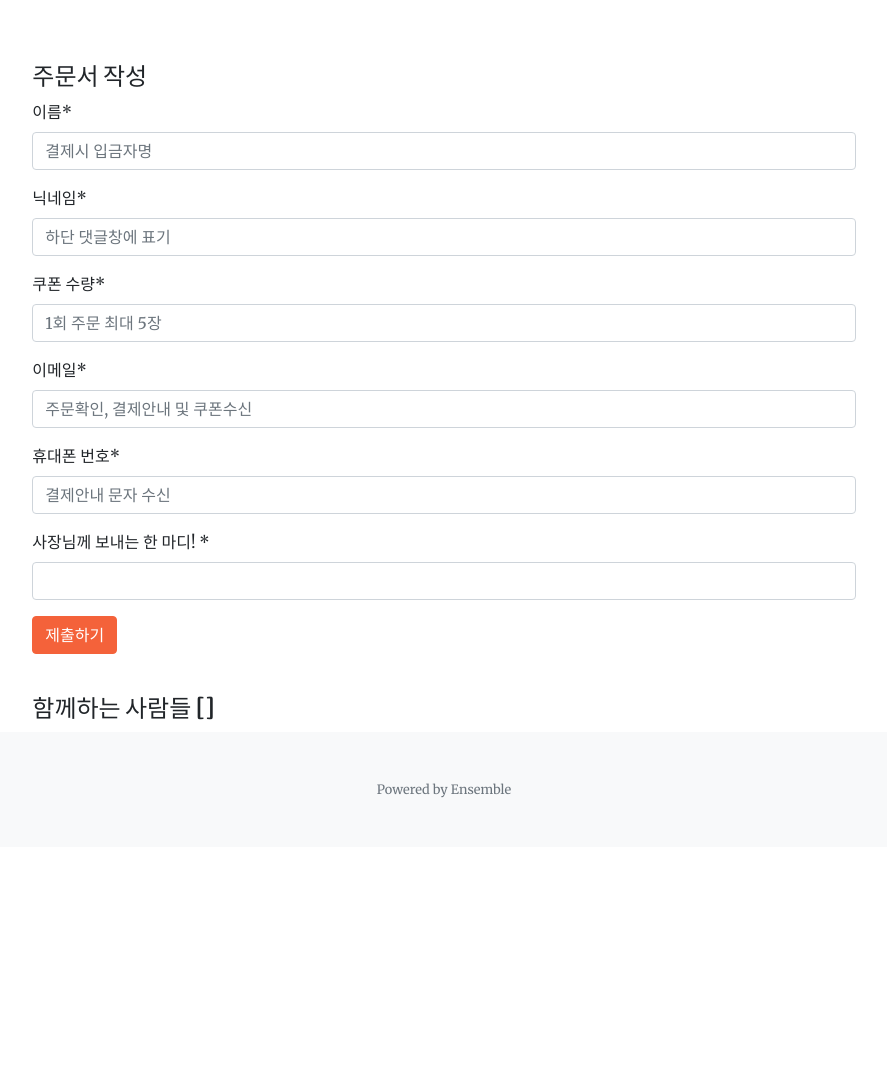
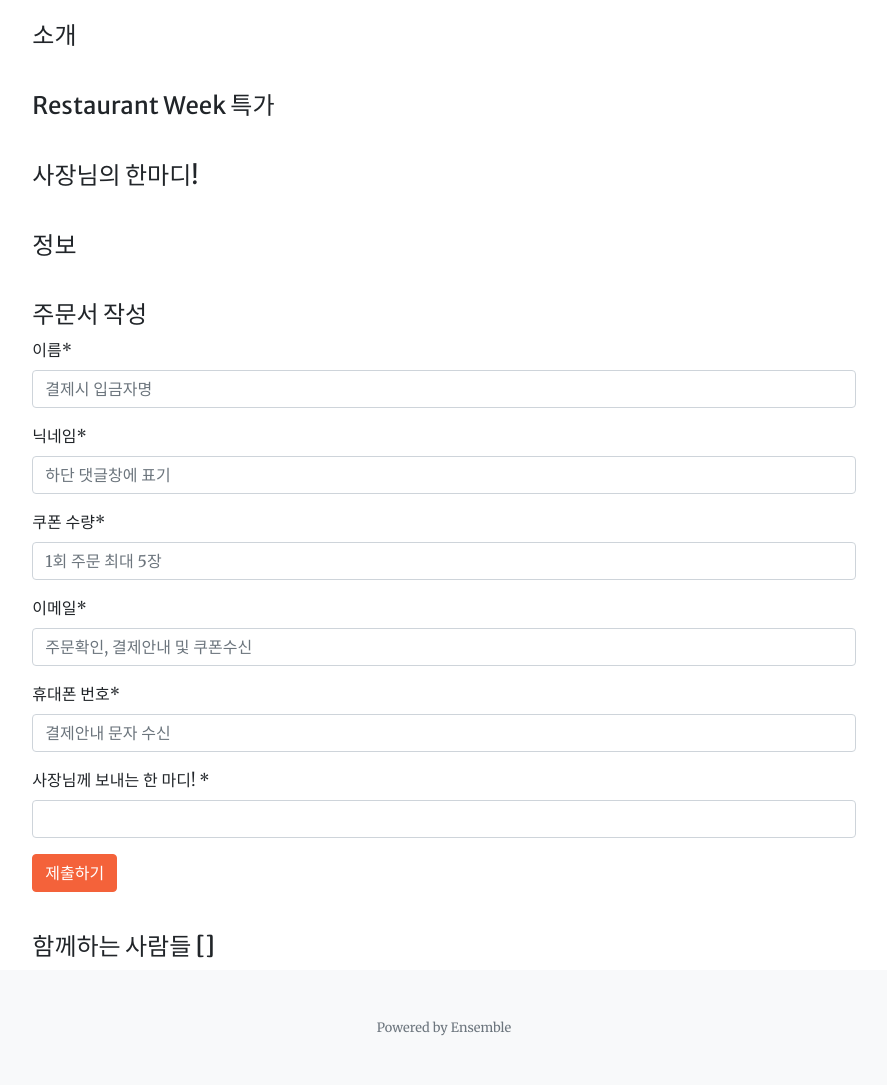
Before and after one commit to Sunny-W-Park/ensemble3, a Django app: template blog/templates/blog_detail.html in a window 1280 px wide. Shown: the part 442-1527 px from the top of the page, without its empty margins (196-1083 px from the left). Before the commit the page ends 1240 px from the top, so only its background shows below. Run offline with Django 3.2, Linux system fonts and the light colour scheme; the template is opened without the code that fills it: values that come from a table or form of the project are taken from there, others are empty; some libraries are stand-ins or nearby versions.

Commit message:
0806_14:30

```diff
--- a/blog/models.py
+++ b/blog/models.py
@@ -27,6 +27,9 @@ class Post(models.Model):
     created_on = models.DateTimeField(auto_now_add=True)
     last_modified = models.DateTimeField(auto_now=True)
     categories = models.ManyToManyField('Category', related_name='posts')
+    price_details = models.TextField(max_length=255, null = True)
+    message_owner = models.TextField(max_length=255, null = True)
+    store_info = models.TextField(max_length=255, null = True)
     image1 = models.ImageField(upload_to ='blog/images', max_length = 550, null = True, blank = True)
     image2 = models.ImageField(upload_to ='blog/images', max_length = 550, null = True, blank = True)
     image3 = models.ImageField(upload_to ='blog/images', max_length = 550, null = True, blank = True)
--- a/blog/templates/blog_detail.html
+++ b/blog/templates/blog_detail.html
@@ -12,6 +12,13 @@
 }
 .slide img{
     margin-right: 15px;
+}
+
+#divider {
+    width: 810px;
+    height: 1px;
+    background-color: grey;
+    float: left;
 }
 
 </style>
@@ -49,7 +56,46 @@
 
     <br/>
 
+    <h4>소개</h4>
+
     <p>{{ post.body | linebreaks }}</p>
+
+    <table class="divider" border="0" cellpadding="0" cellspacing="0" width="100%" style="table-layout: fixed; vertical-align: top; border-spacing: 0; border-collapse: collapse; mso-table-lspace: 0pt; mso-table-rspace: 0pt; min-width: 100%; -ms-text-size-adjust: 100%; -webkit-text-size-adjust: 100%;" role="presentation" valign="top">
+        <tbody>
+            <tr style="vertical-align: top;" valign="top">
+                <td class="divider_inner" style="word-break: break-word; vertical-align: top; min-width: 100%; -ms-text-size-adjust: 100%; -webkit-text-size-adjust: 100%; padding-top: 15px; padding-right: 10px; padding-bottom: 10px; padding-left: 10px;" valign="top">
+                </td>
+            </tr>
+        </tbody>
+    </table>
+
+    <h4>Restaurant Week 특가</h4>
+    <p>{{ post.price_details | linebreaks }}</p>
+
+    <table class="divider" border="0" cellpadding="0" cellspacing="0" width="100%" style="table-layout: fixed; vertical-align: top; border-spacing: 0; border-collapse: collapse; mso-table-lspace: 0pt; mso-table-rspace: 0pt; min-width: 100%; -ms-text-size-adjust: 100%; -webkit-text-size-adjust: 100%;" role="presentation" valign="top">
+        <tbody>
+            <tr style="vertical-align: top;" valign="top">
+                <td class="divider_inner" style="word-break: break-word; vertical-align: top; min-width: 100%; -ms-text-size-adjust: 100%; -webkit-text-size-adjust: 100%; padding-top: 15px; padding-right: 10px; padding-bottom: 10px; padding-left: 10px;" valign="top">
+                </td>
+            </tr>
+        </tbody>
+    </table>
+
+
+    <h4>사장님의 한마디!</h4>
+    <p>{{ post.message_owner | linebreaks }}</p>
+
+    <table class="divider" border="0" cellpadding="0" cellspacing="0" width="100%" style="table-layout: fixed; vertical-align: top; border-spacing: 0; border-collapse: collapse; mso-table-lspace: 0pt; mso-table-rspace: 0pt; min-width: 100%; -ms-text-size-adjust: 100%; -webkit-text-size-adjust: 100%;" role="presentation" valign="top">
+        <tbody>
+            <tr style="vertical-align: top;" valign="top">
+                <td class="divider_inner" style="word-break: break-word; vertical-align: top; min-width: 100%; -ms-text-size-adjust: 100%; -webkit-text-size-adjust: 100%; padding-top: 15px; padding-right: 10px; padding-bottom: 10px; padding-left: 10px;" valign="top">
+                </td>
+            </tr>
+        </tbody>
+    </table>
+
+    <h4>정보</h4>
+    <p>{{ post.store_info | linebreaks }}</p>
 
     <table class="divider" border="0" cellpadding="0" cellspacing="0" width="100%" style="table-layout: fixed; vertical-align: top; border-spacing: 0; border-collapse: collapse; mso-table-lspace: 0pt; mso-table-rspace: 0pt; min-width: 100%; -ms-text-size-adjust: 100%; -webkit-text-size-adjust: 100%;" role="presentation" valign="top">
         <tbody>
--- a/blog/templates/blog_index.html
+++ b/blog/templates/blog_index.html
@@ -7,7 +7,7 @@
             <div class="container">
                 <div class="row justify-content-center">
                     <div class="col-lg-8 text-center">
-                        <h2 class="text-white mt-0">오직 상동에서만.</h2>
+                        <h2 class="text-white mt-0">오직 안암동에서만.</h2>
                         <hr class="divider light my-4" />
                         <p class="text-white-50 mb-4">Start Bootstrap has everything you need to get your new website up and running in no time! Choose one of our open source, free to download, and easy to use themes! No strings attached!</p>
                         <a class="btn btn-light btn-xl js-scroll-trigger" href="#services">Get Started!</a>
```
Also changed, not shown: blog/migrations/0023_auto_20200806_1259.py (added), media/blog/images/bali_menu_bbq.jpg (added), media/blog/images/bali_menu_bbq_gor.jpg (added), media/blog/images/bali_menu_gor.jpg (added), 5 other files.
